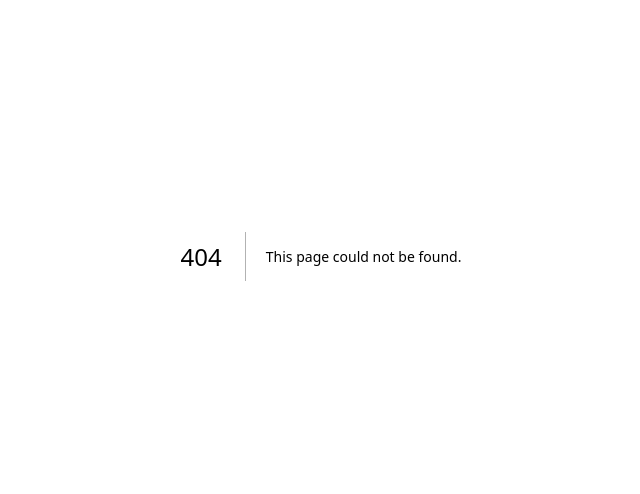
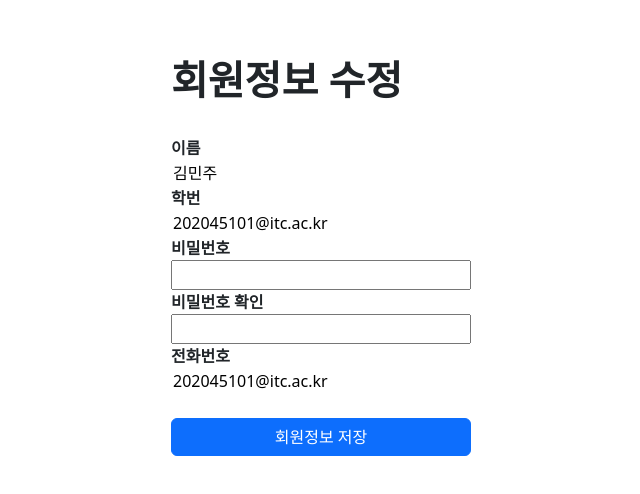
Before and after one commit to Dev-Folio/Dev_Folio-front, a Next.js app: page /resetpwMember in a window 1280 px wide. Before the commit this address had no page. Shown: the part 144-638 px from the top of the page, without its empty margins (319-959 px from the left). Built offline with nearby package versions, Linux system fonts and the light colour scheme.

Commit message:
틀만 만들어서 일단 올립니다

```diff
--- a/pages/login.tsx
+++ b/pages/login.tsx
@@ -19,7 +19,7 @@ export default function login() {
         style={{
             verticalAlign :'center'
         }}>
-            <h1>로그인</h1>
+            <h1><b>로그인</b></h1>
             <div>
                 <div
                 style={{
@@ -45,5 +45,6 @@ export default function login() {
 
         </div>
     </div>
+
   )
 }
--- /dev/null
+++ b/pages/resetpwMember.tsx
@@ -0,0 +1,83 @@
+import React from "react";
+import { Button } from "react-bootstrap";
+
+// 이름은 임시 이름으로 했음
+export default function resetpw() {
+  return (
+    <div
+      className='body'
+      style={{
+        display: "flex",
+        justifyContent: "center",
+        alignItems: "center",
+        width: "100%",
+        height: "100vh",
+      }}
+    >
+      <div
+        style={{
+          verticalAlign: "center",
+        }}
+      >
+        {/* 이거 폰트 바꾸면 안되나 */}
+        <h1>
+          <b>회원정보 수정</b>
+        </h1>
+        <div>
+          <div
+            style={{
+              display: "flex",
+              flexDirection: "column",
+              width: "300px",
+              verticalAlign: "middle",
+            }}
+          >
+            <br />
+            <label>
+              <b>이름</b>
+            </label>
+            <input
+              type='text'
+              id='name'
+              value='김민주'
+              readOnly
+              style={{ border: "none" }}
+            />
+            <label>
+              <b>학번</b>
+            </label>
+            <input
+              type='text'
+              id='id'
+              value='202045101@itc.ac.kr'
+              readOnly
+              style={{ border: "none" }}
+            />
+            <label>
+              <b>비밀번호</b>
+            </label>
+            <input type='password' id='password' />
+            <label>
+              <b>비밀번호 확인</b>
+            </label>
+            <input type='password' id='passwordCheck' />
+            <label>
+              <b>전화번호</b>
+            </label>
+            <input
+              type='text'
+              id='phone'
+              value='202045101@itc.ac.kr'
+              readOnly
+              style={{ border: "none" }}
+            />
+
+            <br />
+
+            <Button variant='primary'>회원정보 저장</Button>
+          </div>
+        </div>
+      </div>
+    </div>
+  );
+}
```
Also changed, not shown: package.json (+4 -3 lines), pages/resetpw.tsx (+52 -3 lines), pages/signup.tsx (+62 -3 lines), 1 other file (tests, documents, lock files or other folders).
